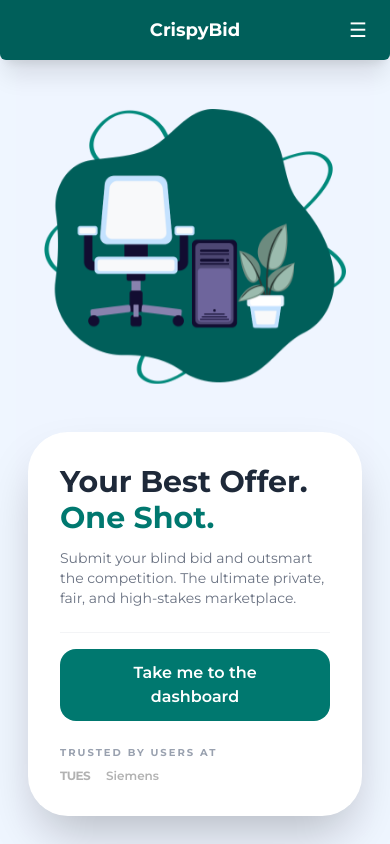
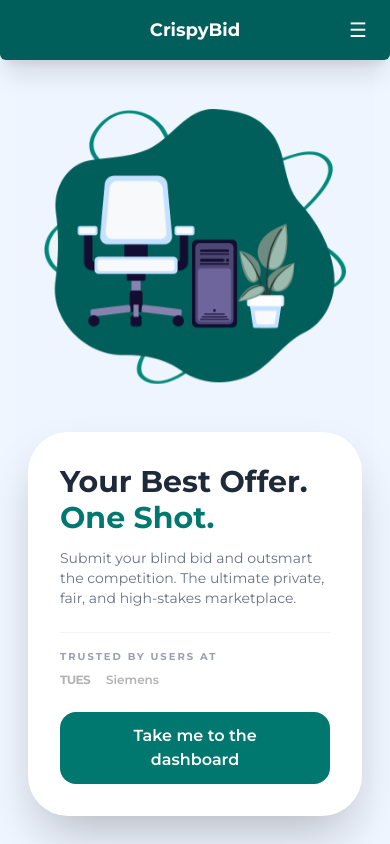
Before and after one commit to TUES-2026-PBL-11-klas/Colonel-Sanders-Bidding-System, a React (Vite) app in the folder frontend/: page / in a window 390 px wide. Shown: the top 844 px of the page. Built offline with nearby package versions, Linux system fonts and the light colour scheme.

Commit message:
Small design tweaks before a major change

```diff
--- a/frontend/src/components/Hero.tsx
+++ b/frontend/src/components/Hero.tsx
@@ -89,7 +89,7 @@ export default function Hero() {
           <div className={`pt-4 border-t border-gray-100 w-full reveal-hidden ${visible ? 'animate-reveal d-4' : ''}`}>
              <div className="flex flex-col lg:flex-row justify-between items-start lg:items-center gap-6">
                <button
-                 className="order-first bg-teal-700 text-white px-8 lg:px-7 py-3 lg:py-3 rounded-2xl font-semibold text-base lg:text-base w-full lg:w-auto
+                 className="order-last bg-teal-700 text-white px-8 lg:px-7 py-3 lg:py-3 rounded-2xl font-semibold text-base lg:text-base w-full lg:w-auto
                    transition-all duration-200 ease-in-out
                    hover:bg-teal-950 hover:scale-105 active:scale-95 hover:shadow-lg focus:outline-none cursor-pointer"
                  onClick={() => slowScrollBy(window.innerHeight * 0.6)}
@@ -97,7 +97,7 @@ export default function Hero() {
                  Take me to the dashboard
                </button>
 
-               <div className="order-last lg:order-first">
+               <div className="order-first lg:order-first">
                  <p className="text-[10px] font-bold text-gray-400 uppercase tracking-[0.2em] mb-2">Trusted by users at</p>
                  <div className="flex gap-4 lg:gap-6 opacity-30 grayscale items-center">
                     <span className="font-bold text-xs lg:text-sm tracking-tighter">TUES</span>
--- a/frontend/src/components/Login.tsx
+++ b/frontend/src/components/Login.tsx
@@ -11,7 +11,7 @@ export default function Login() {
     }
 
   return (
-    <div className="flex items-center justify-center min-h-screen bg-blue-50">
+    <div className="flex items-center justify-center py-20 bg-blue-50">
       <form onSubmit={handleSubmit} className="bg-white p-8 rounded-2xl shadow-lg w-full max-w-md">
         <h2 className="text-2xl font-bold mb-6 text-center">Login to CrispyBid</h2>
         <div className="mb-4">
```
